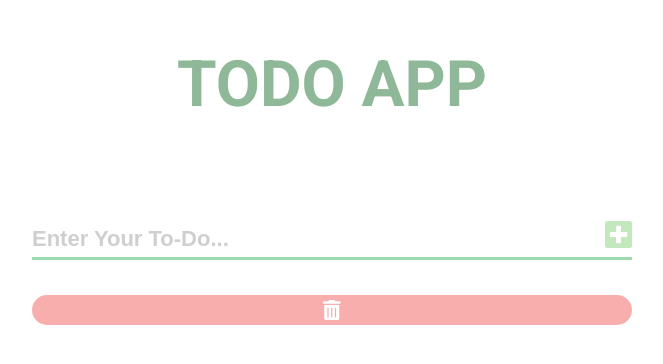
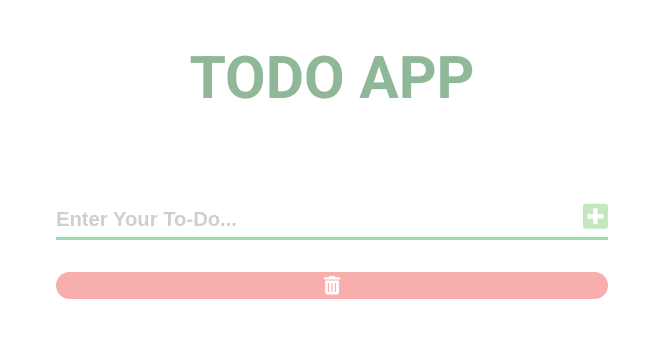
Before and after one commit to nublson/ToDo-Application, a React (Create React App) app: page / in a window 1280 px wide. Shown: the top 364 px of the page, without its empty margins (308-971 px from the left). Built offline with nearby package versions, Linux system fonts and the light colour scheme.

Commit message:
fix(style): add mediaQueries

```diff
--- a/src/components/UI/Card/styles.js
+++ b/src/components/UI/Card/styles.js
@@ -16,12 +16,26 @@ export const Container = styled.div`
 	&:hover {
 		transform: translateY(-0.5rem);
 	}
+
+	@media ${props => props.theme.mediaQueries.smallest} {
+		padding: 1.5rem;
+		flex-direction: column;
+		justify-content: center;
+		align-items: center;
+	}
 `
 
 export const Todo = styled.p`
 	font-size: 2rem;
 	font-weight: bold;
+	margin-right: 2rem;
 	color: var(--primary);
+
+	@media ${props => props.theme.mediaQueries.smallest} {
+		display: inline-block;
+		text-align: center;
+		margin: 0 0 1rem;
+	}
 `
 
 export const RightSection = styled.div`
--- a/src/components/UI/Header/styles.js
+++ b/src/components/UI/Header/styles.js
@@ -12,4 +12,8 @@ export const Title = styled.h1`
 	text-transform: uppercase;
 	font-weight: bold;
 	color: var(--primary);
+
+	@media ${props => props.theme.mediaQueries.small} {
+		font-size: 5rem;
+	}
 `
--- a/src/components/UI/Input/styles.js
+++ b/src/components/UI/Input/styles.js
@@ -26,6 +26,10 @@ export const StyledField = styled(Field)`
 
 		font-weight: bold;
 	}
+
+	@media ${props => props.theme.mediaQueries.small} {
+		font-size: 1.8rem;
+	}
 `
 
 export const StyledButton = styled.button`
--- a/src/styles/global.js
+++ b/src/styles/global.js
@@ -11,6 +11,16 @@ export default createGlobalStyle`
     }
     html{
         font-size: 62.5%;
+
+        @media ${props => props.theme.mediaQueries.largest} {
+            font-size: 60%;
+        }
+        @media ${props => props.theme.mediaQueries.large} {
+            font-size: 57.5%;
+        }
+        @media ${props => props.theme.mediaQueries.small} {
+            font-size: 55%;
+        }
     }
 
     body{
--- a/src/utils/redux/reducers.js
+++ b/src/utils/redux/reducers.js
@@ -31,5 +31,3 @@ const todoReducer = (state = todoDefaultState, action) => {
 }
 
 export default todoReducer
-
-// return [{ ...exists, amount: exists.amount + 1 }, ...state]
```
